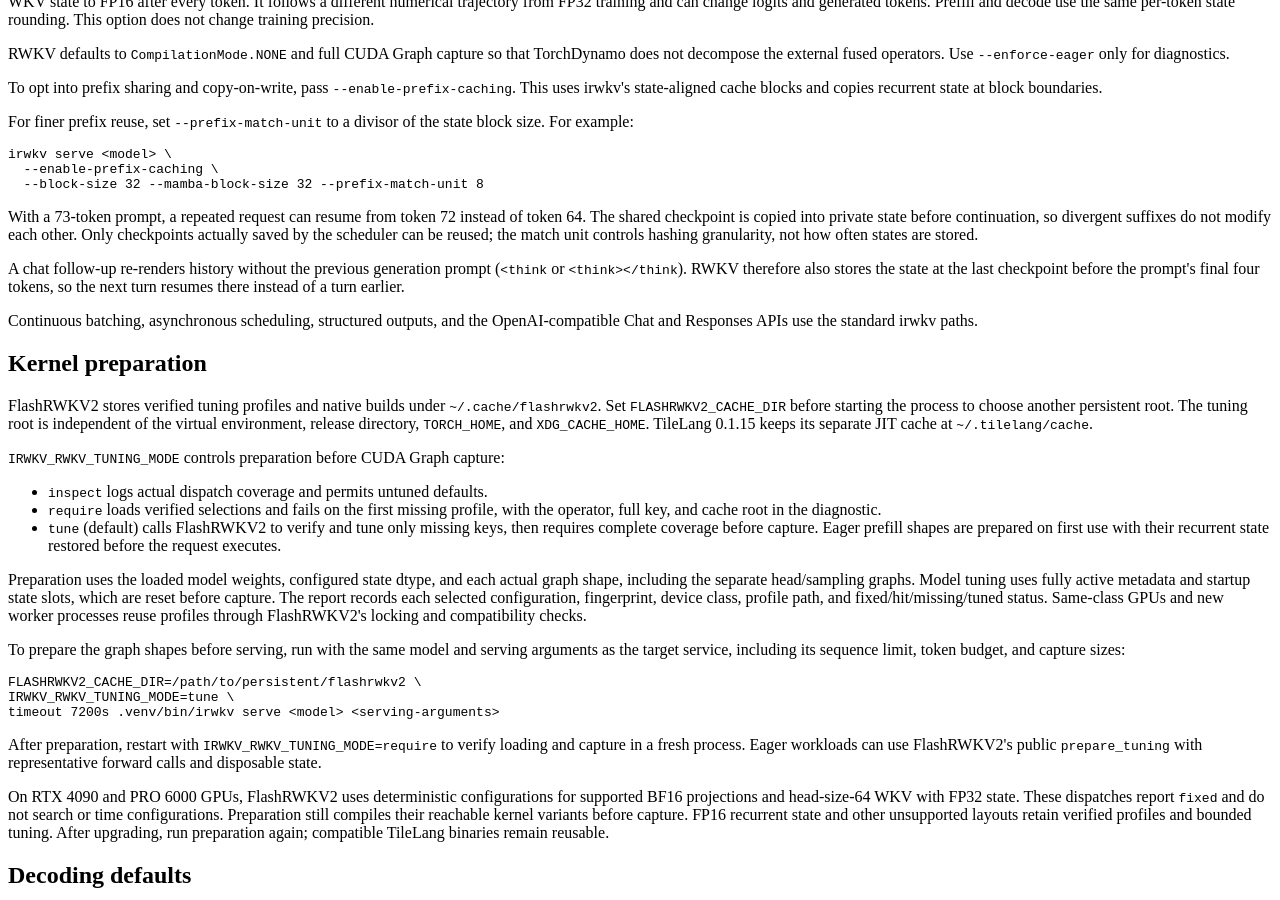
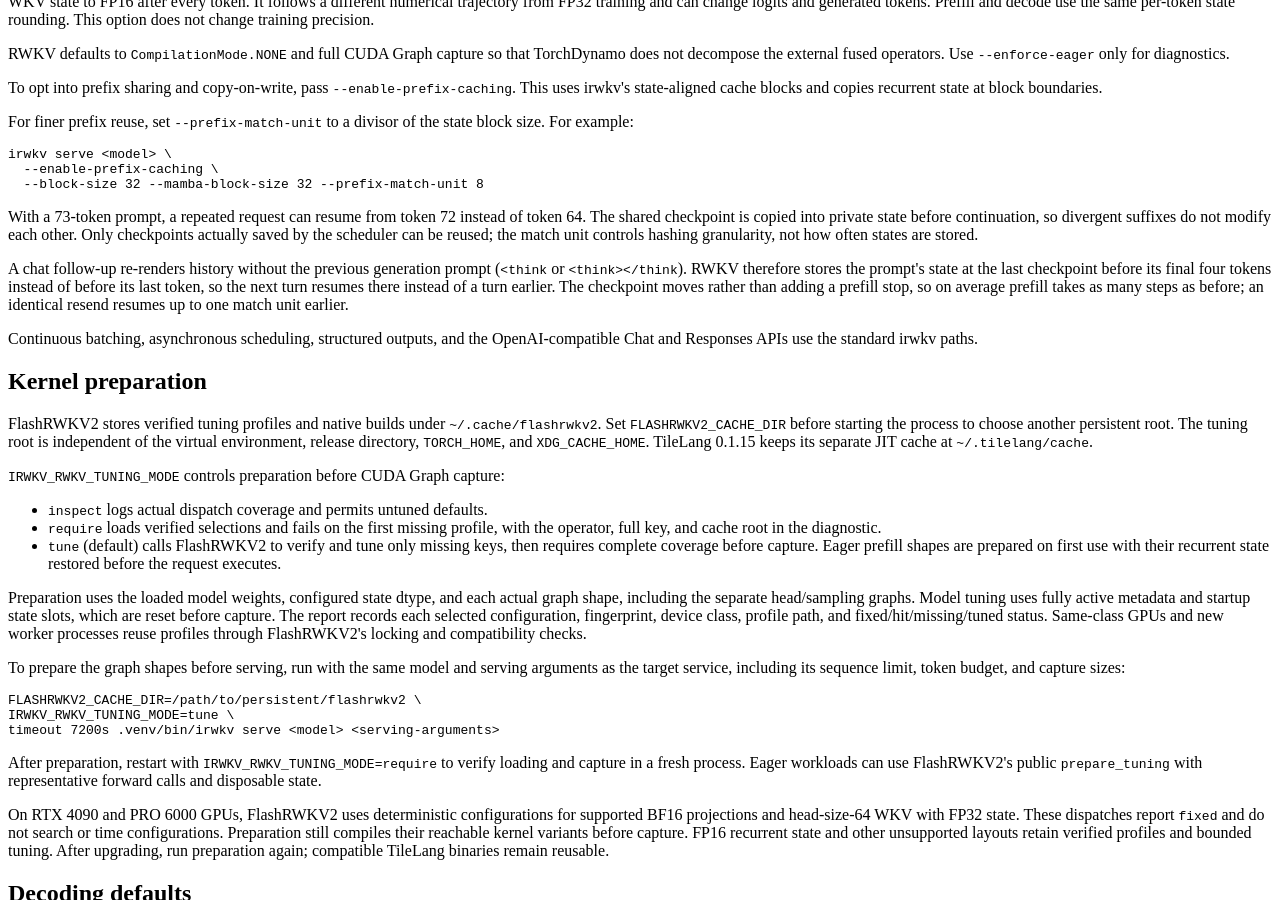
Before and after one commit to rwkv-org/irwkv, an MkDocs documentation site: the page built from docs/models/rwkv.md, in a window 1280 px wide and 900 px high, scrolled down 8829 px. Built offline with MkDocs 1.6.1 and Material for MkDocs 9.7.7, drawn with Linux system fonts in a browser that asks for light colours.

Commit message:
Move the RWKV prompt checkpoint before the tail instead of adding one
Use the pre-tail position as the prompt's replay boundary and chunk stop in
place of the prompt-end one, so RWKV prefill takes as many steps as main.
An identical resend now recomputes the replaceable tail.

Co-Authored-By: Claude Opus 5.5 <noreply@anthropic.com>
Signed-off-by: Chase Jay <17838851692@163.com>

```diff
--- a/docs/models/rwkv.md
+++ b/docs/models/rwkv.md
@@ -74,9 +74,11 @@ actually saved by the scheduler can be reused; the match unit controls hashing
 granularity, not how often states are stored.
 
 A chat follow-up re-renders history without the previous generation prompt
-(`<think` or `<think></think`). RWKV therefore also stores the state at the
-last checkpoint before the prompt's final four tokens, so the next turn resumes
-there instead of a turn earlier.
+(`<think` or `<think></think`). RWKV therefore stores the prompt's state at the
+last checkpoint before its final four tokens instead of before its last token,
+so the next turn resumes there instead of a turn earlier. The checkpoint moves
+rather than adding a prefill stop, so on average prefill takes as many steps as
+before; an identical resend resumes up to one match unit earlier.
 
 Continuous batching, asynchronous scheduling, structured outputs, and the
 OpenAI-compatible Chat and Responses APIs use the standard irwkv paths.
```
Also changed, not shown: 3 other files.
